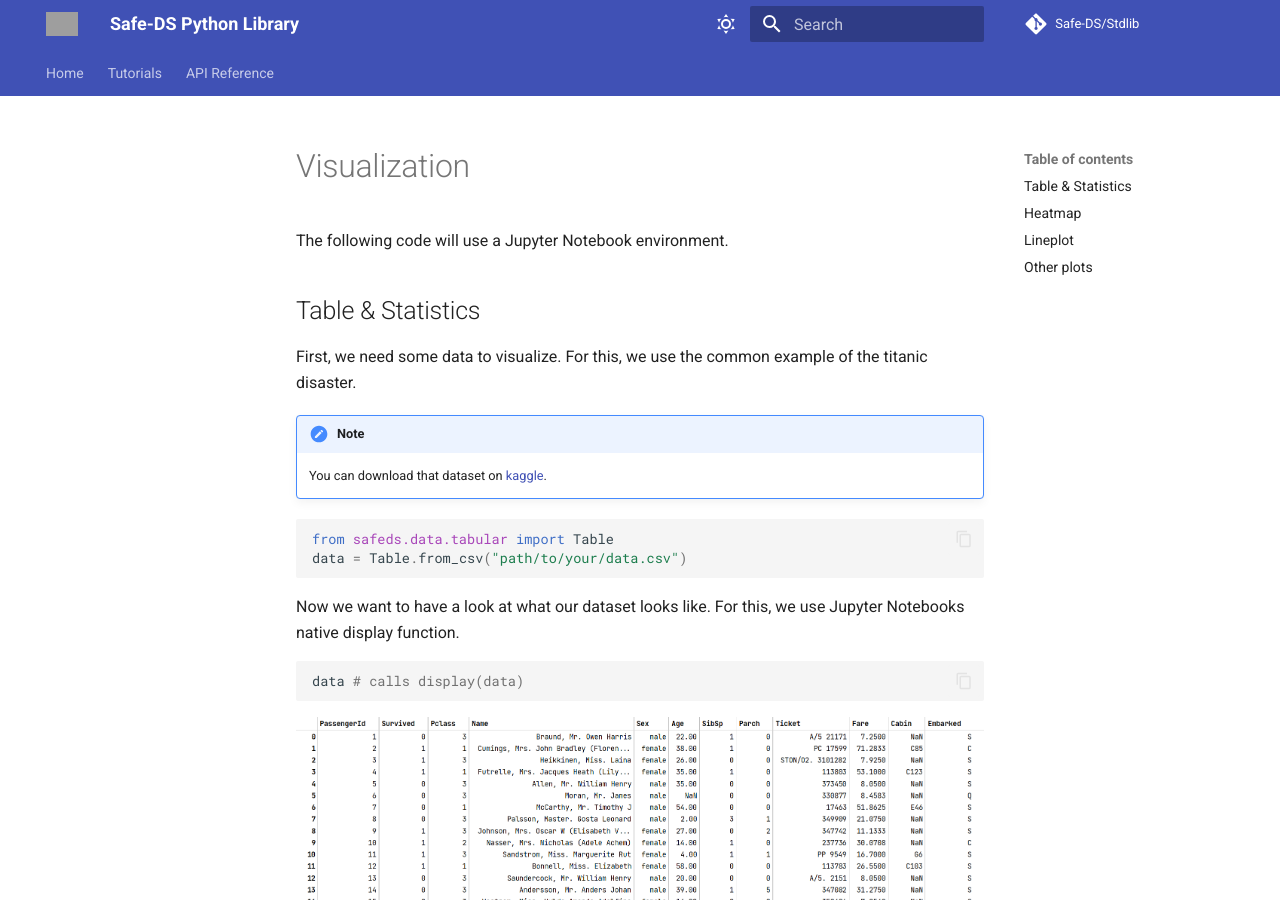
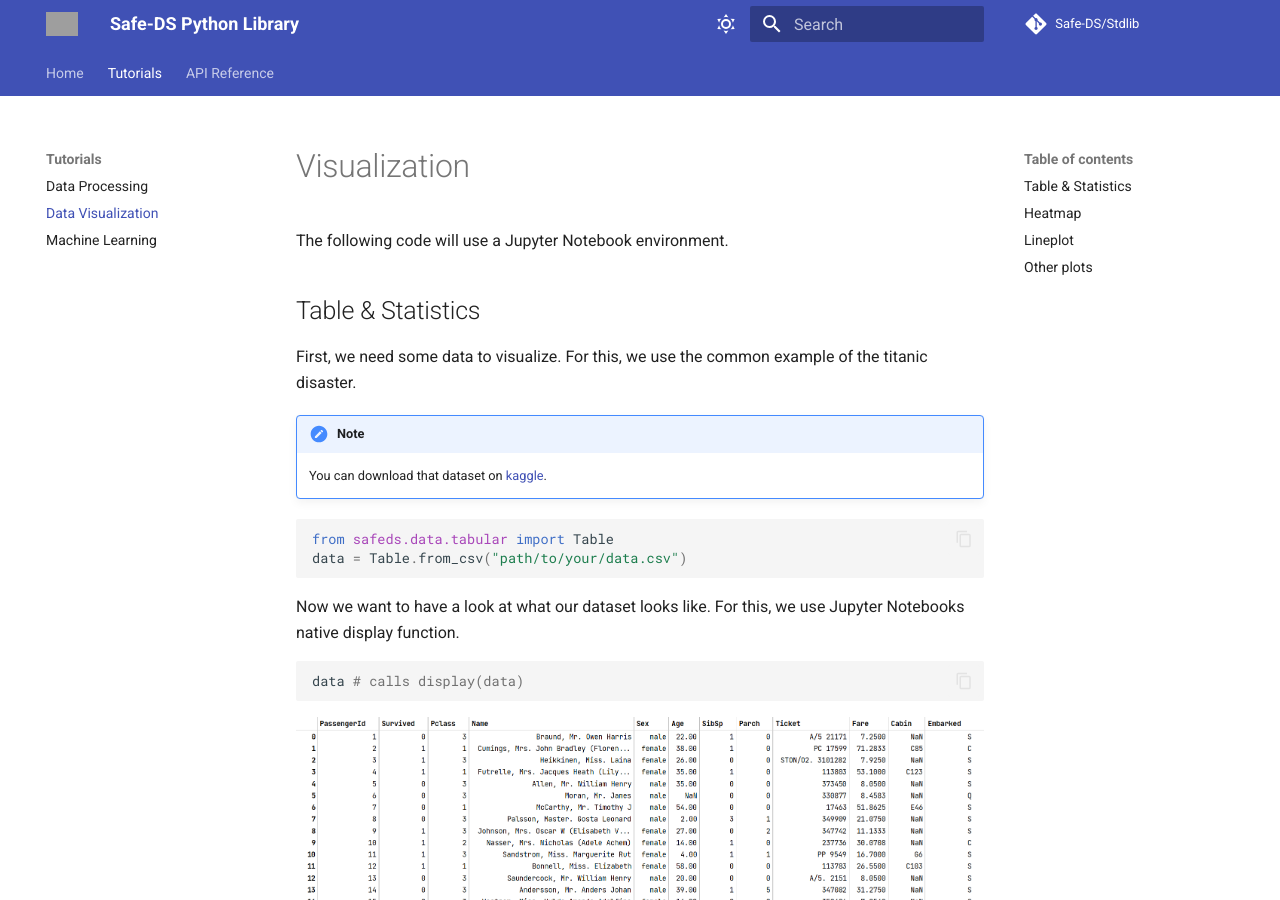
Before and after one commit to Safe-DS/Library, an MkDocs documentation site: the page built from docs/tutorials/data_visualization.md, in a window 1280 px wide and 900 px high. Built offline with MkDocs 1.6.1 and Material for MkDocs 9.7.7, drawn with Linux system fonts in a browser that asks for light colours; comment, search, counter and statistics services are not loaded; grey boxes are pictures that could not be loaded.

Commit message:
docs: use navigation of mkdocs for tutorials

```diff
--- a/mkdocs.yml
+++ b/mkdocs.yml
@@ -4,7 +4,10 @@ repo_name: Safe-DS/Stdlib
 
 nav:
   - Home: README.md
-  - Tutorials: tutorials/README.md
+  - Tutorials:
+    - Data Processing: tutorials/data_processing.md
+    - Data Visualization: tutorials/data_visualization.md
+    - Machine Learning: tutorials/machine_learning.md
   - API Reference: reference/
 
 # Configuration of MkDocs & Material for MkDocs --------------------------------
```
Also changed, not shown: docs/tutorials/README.md (deleted, +0 -7 lines), docs/tutorials/data_visualization.md (renamed from docs/tutorials/visualization.md).
